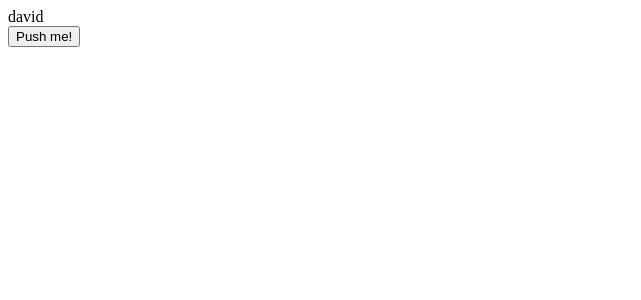
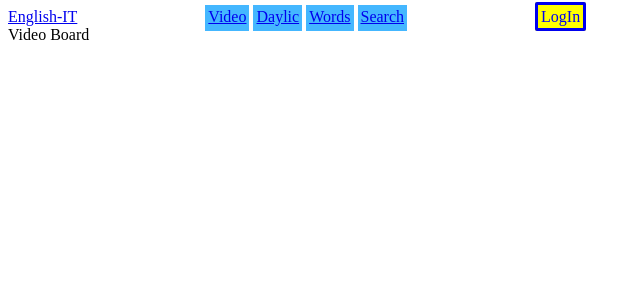
Before and after one commit to GeorgeDombrovskyi/try_to_php, a PHP site: page / in a window 1280 px wide. Shown: the top 300 px of the page, without its empty margins (0-641 px from the left). Run offline with PHP 8.4, Linux system fonts and the light colour scheme.

Commit message:
start project

```diff
--- /dev/null
+++ b/bigBoard.js
@@ -0,0 +1,18 @@
+let loginBoard = document.getElementsByClassName('loginBoard');
+let videoBoard = document.getElementsByClassName('videoBoard');
+let daylicBoard = document.getElementsByClassName('daylicBoard');
+let wordsBoard = document.getElementsByClassName('wordsBoard');
+let searchBoard = document.getElementsByClassName('searchBoard');
+
+function showBoard(classNaming) {
+    // Hide all div elements
+    const divs = document.querySelectorAll('.disNone');
+    divs.forEach(div => {
+      div.style.display = 'none';
+    });
+
+    // Show the selected div element
+    const selectedDiv = document.getElementsByClassName(`${classNaming}`)[0];
+    // console.log(selectedDiv)
+    selectedDiv.style.display = 'block';
+  }
--- a/index.php
+++ b/index.php
@@ -8,12 +8,36 @@
     <!-- <meta http-equiv='X-UA-Compatible' content='IE=edge'> -->
     <title>Page Title</title>
     <!-- <meta name='viewport' content='width=device-width, initial-scale=1'> -->
-    <!-- <link rel='stylesheet' type='text/css' media='screen' href='main.css'> -->
+    <link rel='stylesheet' type='text/css' media='screen' href='main.css'>
 
 </head>
 <body>
-    <div><?= $name ?></div>
-    <button id='ourButton'> Push me!</button>
+
+<div class="topMenuDiv">
+   <a href="/imqa">English-IT</a>
+
+    <div class="topMenu">
+        <a href="#" class="topMenuButton" onclick="showBoard('videoBoard')">Video</a>
+        <a href="#" class="topMenuButton" onclick="showBoard('daylicBoard')">Daylic</a>
+        <a href="#" class="topMenuButton" onclick="showBoard('wordsBoard')">Words</a>
+        <a href="#" class="topMenuButton" onclick="showBoard('searchBoard')">Search</a>
+    </div>
+
+    <div class="loginButtonDiv">
+        <a href="#" class="loginButton" onclick="showBoard('loginBoard')">LogIn</a>
+    </div>
+</div>
+
+<div class="bigBoardDiv">
+    <div class="loginBoard disNone" >Login Board</div>
+    <div class="videoBoard disNone" >Video Board</div>
+    <div class="daylicBoard disNone" >Daylic Board</div>
+    <div class="wordsBoard disNone" >Words Board</div>
+    <div class="searchBoard disNone" >Search Board</div>
+</div>
+
+
 </body>
 <script src='main.js'></script>
+<script src='bigBoard.js'></script>
 </html>
--- /dev/null
+++ b/main.css
@@ -0,0 +1,62 @@
+
+/* ------------------ this is TOP MENU space ------------------ */
+.topMenuDiv{
+    display: flex;
+    flex-direction: row;
+
+}
+
+.topMenu{
+    padding-left: 10vw;
+}
+
+.topMenuButton{
+    padding: 3px;
+    background-color: rgb(68, 183, 255);
+    border-bottom: 3px solid rgb(68, 183, 255);
+}
+
+.topMenuButton:hover{
+    border-bottom: 3px solid rgb(0, 115, 255);
+    /* margin-top: 20px; */
+}
+
+.loginButtonDiv{
+    padding-left: 10vw;
+}
+
+.loginButton{
+    border: solid;
+    border-radius: 2px;
+    padding: 3px;
+    background-color: yellow;
+    text-decoration: none;
+
+}
+
+.loginButton:hover{
+    background-color: rgb(215, 215, 17);
+
+}
+
+/* ------------------ this is BIG BOARD space ------------------ */
+
+.loginBoard{
+    display: none;
+}
+
+.videoBoard{
+    display: block;
+}
+
+.daylicBoard{
+    display: none;
+}
+
+.wordsBoard{
+    display: none;
+}
+
+.searchBoard{
+    display: none;
+}
--- a/main.js
+++ b/main.js
@@ -1,18 +1,26 @@
-let ourButton =document.getElementById('ourButton')
+// let ourButton =document.getElementById('ourButton')
 
-ourButton.addEventListener('click', buttonFunction)
+// ourButton.addEventListener('click', buttonFunction)
 
-function buttonFunction() {
-    alert('yeap! It\'s worked!')
+// function buttonFunction() {
+//     alert('yeap! It\'s worked!')
 
-    var xhr = new XMLHttpRequest();
-    xhr.open("GET", "your_php_script.php", true);
-    xhr.onreadystatechange = function() {
-      if (xhr.readyState === 4 && xhr.status === 200) {
-        // Handle the response from the PHP script
-        var response = xhr.responseText;
-        console.log("PHP response: " + response);
-      }
-    };
-    xhr.send();
-  };
+//     var xhr = new XMLHttpRequest();
+//     xhr.open("GET", "your_php_script.php", true);
+//     xhr.onreadystatechange = function() {
+//       if (xhr.readyState === 4 && xhr.status === 200) {
+//         // Handle the response from the PHP script
+//         var response = xhr.responseText;
+//         console.log("PHP response: " + response);
+//       }
+//     };
+//     xhr.send();
+//   };
+
+// window.onload = function() {
+
+//   document.getElementById('top').innerHTML="kyky"
+//   // console.log(a)
+//   console.log('+')
+
+// }
```
Also changed, not shown: README.md (deleted), 1 other file.
